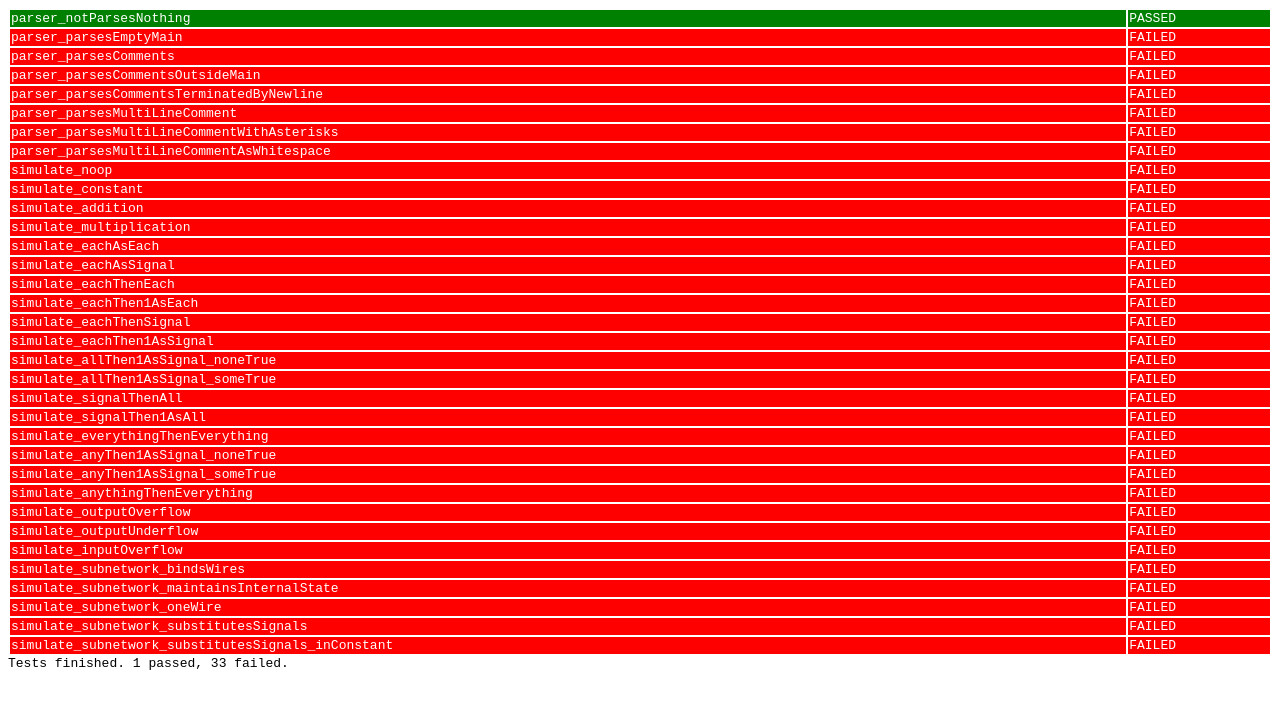
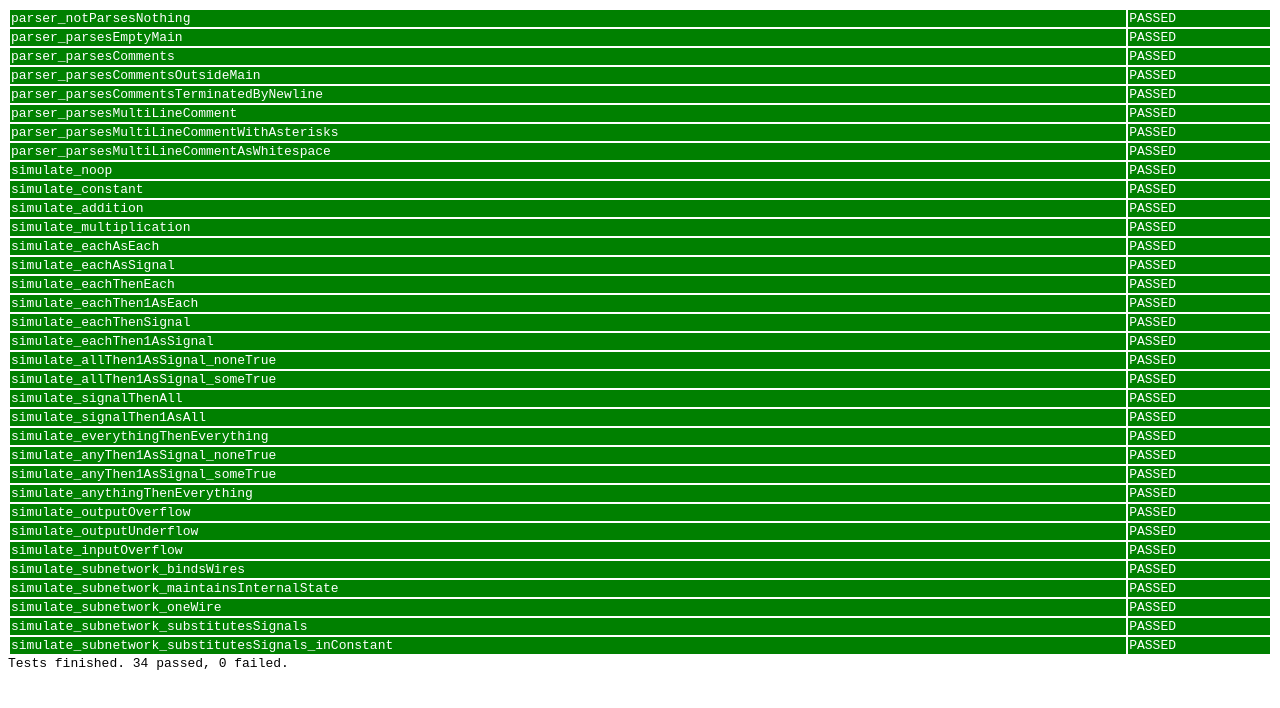
Before and after one commit to charredUtensil/cnide, a plain HTML site: page tests.html in a window 1280 px wide. Drawn offline with Linux system fonts and the light colour scheme.

Commit message:
Fix tests (missing file)

```diff
--- a/tests.html
+++ b/tests.html
@@ -4,6 +4,7 @@
     <script type="text/javascript" src="utils.js"></script>
     <script type="text/javascript" src="network/base.js"></script>
     <script type="text/javascript" src="network/combinators.js"></script>
+    <script type="text/javascript" src="network/segmenting.js"></script>
     <script type="text/javascript" src="parser.js"></script>
     <script type="text/javascript" src="code.js"></script>
 
```
